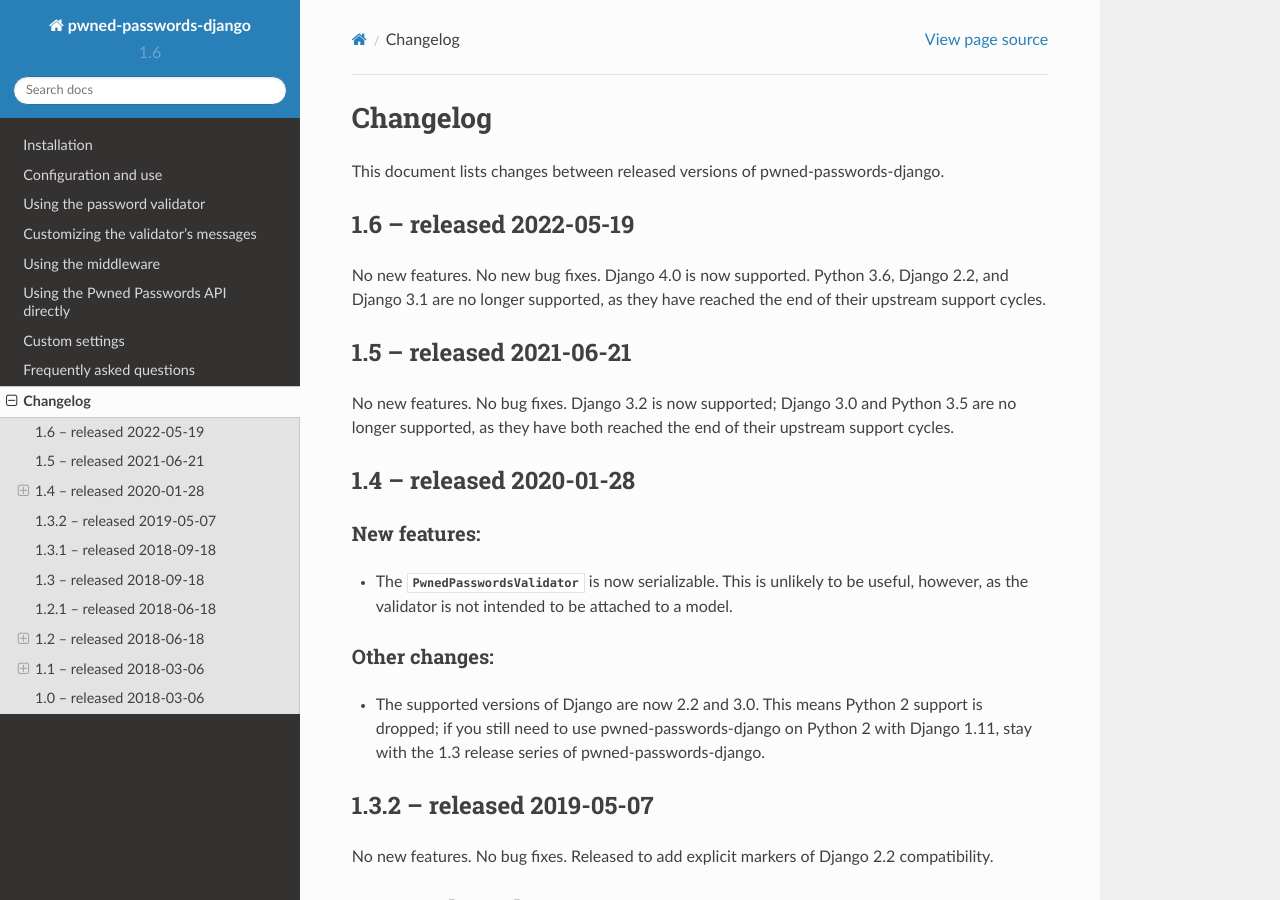
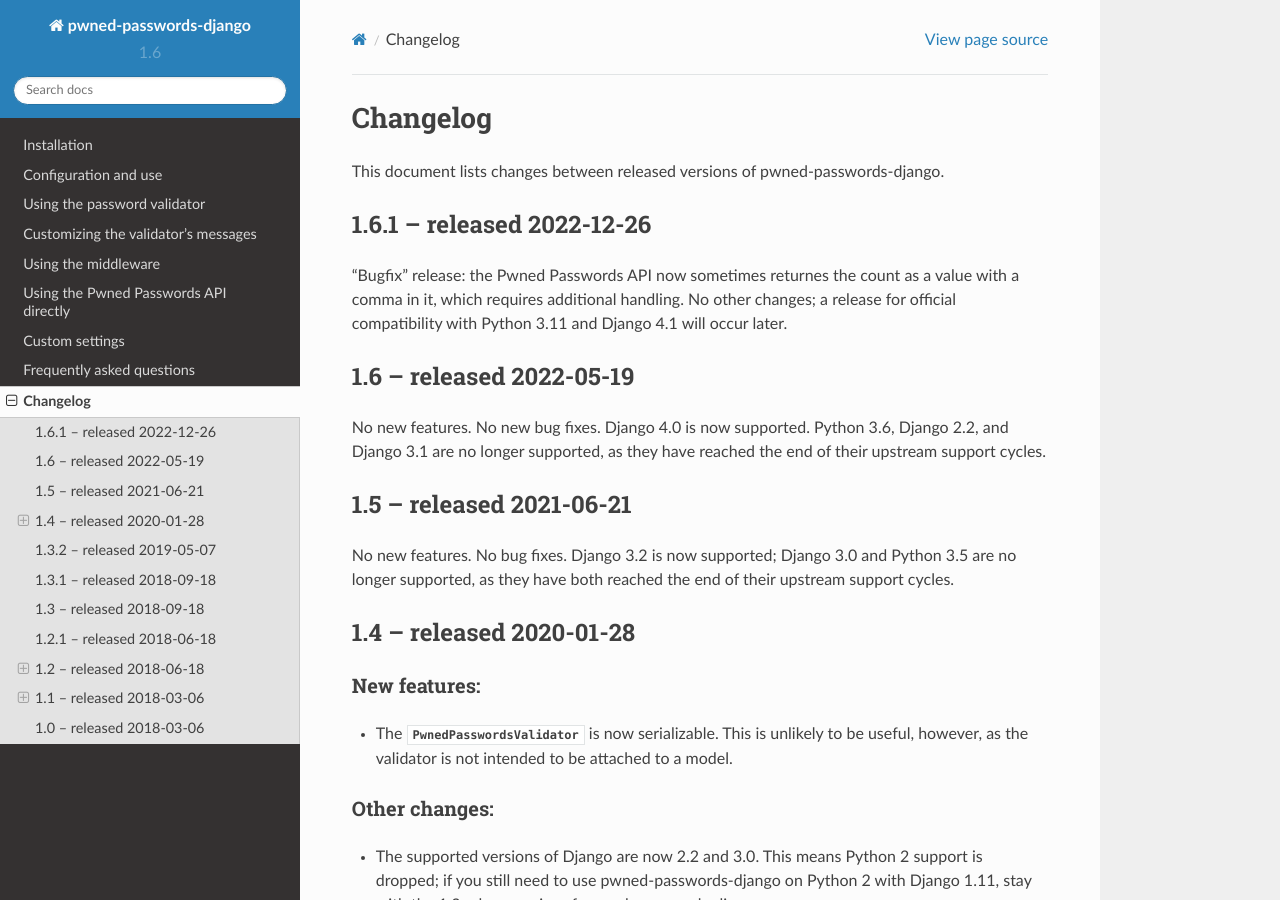
Before and after one commit to ubernostrum/pwned-passwords-django, a Sphinx documentation site: the page built from docs/changelog.rst, in a window 1280 px wide and 900 px high. Built offline with Sphinx 7.4.7 and the Read the Docs theme 2.0.0, drawn with Linux system fonts in a browser that asks for light colours.

Commit message:
Prep a release.

```diff
--- a/docs/changelog.rst
+++ b/docs/changelog.rst
@@ -6,6 +6,14 @@
 
 This document lists changes between released versions of
 pwned-passwords-django.
+
+1.6.1 -- released 2022-12-26
+----------------------------
+
+"Bugfix" release: the Pwned Passwords API now sometimes returnes the
+count as a value with a comma in it, which requires additional
+handling. No other changes; a release for official compatibility with
+Python 3.11 and Django 4.1 will occur later.
 
 1.6 -- released 2022-05-19
 --------------------------
--- a/docs/conf.py
+++ b/docs/conf.py
@@ -9,7 +9,7 @@
 project = "pwned-passwords-django"
 copyright = "2018-2022, James Bennett"
 version = "1.6"
-release = "1.6"
+release = "1.6.1"
 exclude_trees = ["_build"]
 pygments_style = "sphinx"
 htmlhelp_basename = "pwned-passwords-djangodoc"
--- a/setup.py
+++ b/setup.py
@@ -2,11 +2,10 @@
 
 from setuptools import find_packages, setup
 
-
 setup(
     name="pwned-passwords-django",
     zip_safe=False,  # eggs are the devil.
-    version="1.6",
+    version="1.6.1",
     description="A Pwned Passwords implementation for Django sites.",
     long_description=open(os.path.join(os.path.dirname(__file__), "README.rst")).read(),
     author="James Bennett",
```
